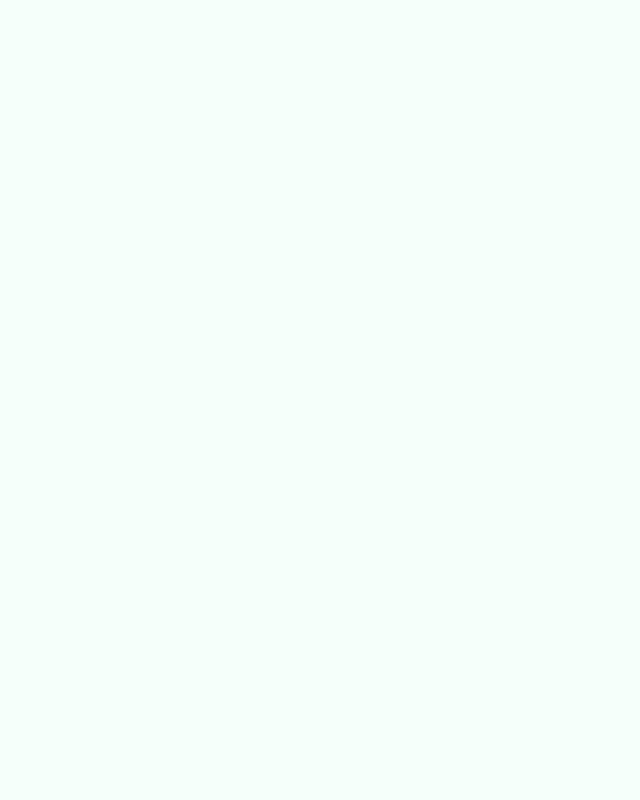
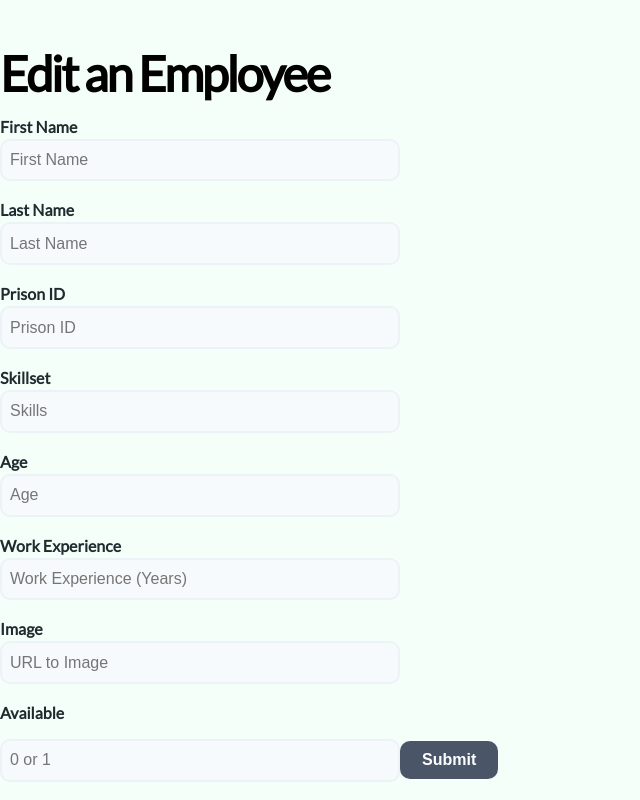
Before and after one commit to Build-WeekFT-PrisonerSkills/PS-Frontend, a React (Create React App) app: page /api/users/inmates/1 in a window 1280 px wide. Shown: the whole page, without its empty margins (0-640 px from the left). Built offline with nearby package versions, Linux system fonts and the light colour scheme.

Commit message:
CC_EditEmployee.js Complete
Edit Employee form complete, minus styling

```diff
--- a/src/ComponentStyles/styles-custom.css
+++ b/src/ComponentStyles/styles-custom.css
@@ -4,6 +4,7 @@ body {
   margin: 0;
   background-color: mintcream;
   font-family: 'Lato', sans-serif;
+  color: #202B30;
 }
 
 input[type="email"],
--- a/src/Pages/CC_AddEmployee.js
+++ b/src/Pages/CC_AddEmployee.js
@@ -1,4 +1,4 @@
-// Register form
+// Add Employee Form
 import React from "react";
 import { Formik, Form, useField } from "formik";
 import * as Yup from "yup";
--- a/src/Pages/CC_EditEmployee.js
+++ b/src/Pages/CC_EditEmployee.js
@@ -0,0 +1,122 @@
+import React from "react";
+import { Formik, Form, useField } from "formik";
+import * as Yup from "yup";
+import styled  from "@emotion/styled";
+import "../ComponentStyles/styles.css";
+import "../ComponentStyles/styles-custom.css";
+import {Link} from 'react-router-dom';
+import { axiosWithAuth } from "../Utils/axiosWithAuth";
+
+const MyTextInput = ({ label, ...props }) => {
+
+  const [field, meta] = useField(props);
+  return (
+    <>
+      <label htmlFor={props.id || props.name}>{label}</label>
+      <input className="text-input" {...field} {...props} />
+      {meta.touched && meta.error ? (
+        <div className="error">{meta.error}</div>
+      ) : null}
+    </>
+  );
+};
+
+export const CC_EditEmployee = () => {
+  return (
+    <>
+      <h1>Edit an Employee</h1>
+      <Formik
+        initialValues={{
+          inmateFirstName: "",
+          inmateLastName: "",
+          prison_id: "",
+          skillset: "",
+          age: "",
+          workExperience: "",
+          image: "",
+          available: ""
+        }}
+
+        validationSchema={Yup.object({
+          inmateFirstName: Yup.string()
+            .max(20, "Must be 20 characters or less"),
+          inmateLastName: Yup.string()
+            .max(20, "Must be 20 characters or less"),
+          prison_id: Yup.string(),
+          skillset: Yup.string(),
+          age: Yup.string(),
+          workExperience: Yup.string(),
+          image: Yup.string(),
+          available: Yup.string()
+        })}
+
+        onSubmit={(values, { setSubmitting }) => {
+          setTimeout(() => {
+            alert(JSON.stringify(values, null, 2));
+            setSubmitting(false);
+          }, 400);
+          axiosWithAuth()
+          .put('/api/users/inmates', values)
+          .then(res =>{
+            console.log(res);
+            setSubmitting(res.data);
+          })
+          .catch(err => console.log(err.res));
+        }}
+      >
+        <Form>
+          <MyTextInput
+            label="First Name"
+            name="inmateFirstName"
+            type="text"
+            placeholder="First Name"
+          />
+          <MyTextInput
+            label="Last Name"
+            name="inmateLastName"
+            type="text"
+            placeholder="Last Name"
+          />
+          <MyTextInput
+            label="Prison ID"
+            name="prison_id"
+            type="text"
+            placeholder="Prison ID"
+          />
+          <MyTextInput
+            label="Skillset"
+            name="skillset"
+            type="text"
+            placeholder="Skills"
+          />
+          <MyTextInput
+            label="Age"
+            name="age"
+            type="text"
+            placeholder="Age"
+          />
+          <MyTextInput
+            label="Work Experience"
+            name="workExperience"
+            type="text"
+            placeholder="Work Experience (Years)"
+          />
+          <MyTextInput
+            label="Image"
+            name="image"
+            type="text"
+            placeholder="URL to Image"
+          />
+          <MyTextInput
+            label="Available"
+            name="available"
+            type="text"
+            placeholder="0 or 1"
+          />
+
+          <button type="submit">Submit</button>
+        </Form>
+      </Formik>
+    </>
+  );
+};
```
